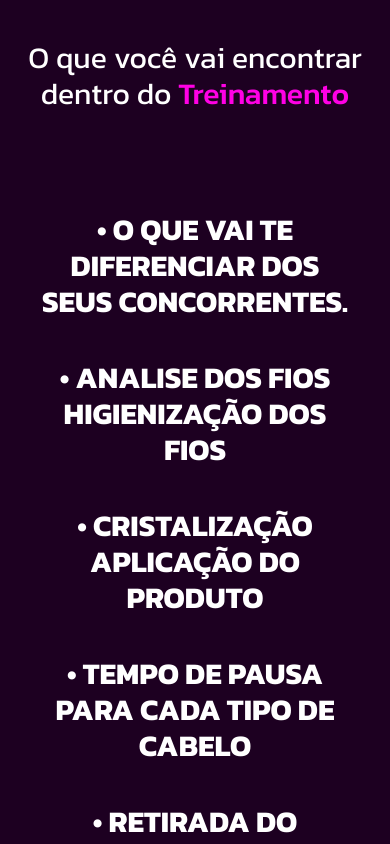
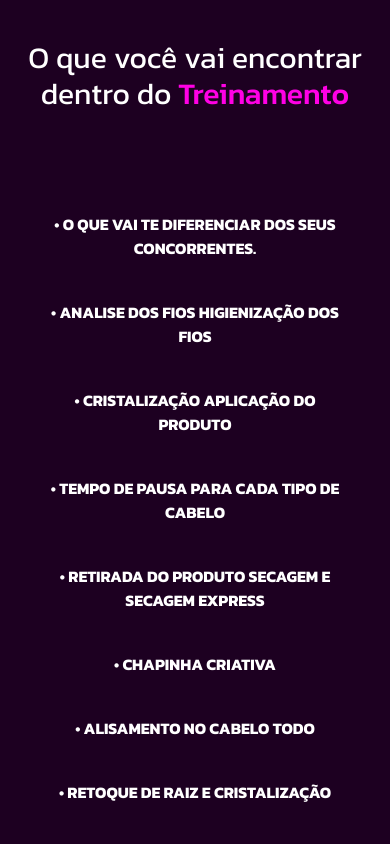
Before and after one commit to MarkOliv/lisopremium-sales, a Next.js app: page /components/Conteudos in a window 390 px wide. Shown: the top 844 px of the page. Built offline with nearby package versions, Linux system fonts and the light colour scheme.

Commit message:
resize somethings

```diff
--- a/pages/components/Conteudos.tsx
+++ b/pages/components/Conteudos.tsx
@@ -23,49 +23,49 @@ const Conteudos = (props: Props) => {
         <div id="texto" className="grid grid-cols-1 p-10">
           <p
             id="kanit"
-            className="text-3xl text-center my-5 md:text-left font-bold"
+            className="md:text-3xl text-center my-5 md:text-left font-bold"
           >
             • O QUE VAI TE DIFERENCIAR DOS SEUS CONCORRENTES.
           </p>
           <p
             id="kanit"
-            className="text-3xl text-center my-5 md:text-left font-bold"
+            className="md:text-3xl text-center my-5 md:text-left font-bold"
           >
             • ANALISE DOS FIOS HIGIENIZAÇÃO DOS FIOS
           </p>
           <p
             id="kanit"
-            className="text-3xl text-center my-5 md:text-left font-bold"
+            className="md:text-3xl text-center my-5 md:text-left font-bold"
           >
             • CRISTALIZAÇÃO APLICAÇÃO DO PRODUTO
           </p>
           <p
             id="kanit"
-            className="text-3xl text-center my-5 md:text-left font-bold"
+            className="md:text-3xl text-center my-5 md:text-left font-bold"
           >
             • TEMPO DE PAUSA PARA CADA TIPO DE CABELO
           </p>
           <p
             id="kanit"
-            className="text-3xl text-center my-5 md:text-left font-bold"
+            className="md:text-3xl text-center my-5 md:text-left font-bold"
           >
             • RETIRADA DO PRODUTO SECAGEM E SECAGEM EXPRESS
           </p>
           <p
             id="kanit"
-            className="text-3xl text-center my-5 md:text-left font-bold"
+            className="md:text-3xl text-center my-5 md:text-left font-bold"
           >
             • CHAPINHA CRIATIVA
           </p>
           <p
             id="kanit"
-            className="text-3xl text-center my-5 md:text-left font-bold"
+            className="md:text-3xl text-center my-5 md:text-left font-bold"
           >
             • ALISAMENTO NO CABELO TODO
           </p>
           <p
             id="kanit"
-            className="text-3xl text-center my-5 md:text-left font-bold"
+            className="md:text-3xl text-center my-5 md:text-left font-bold"
           >
             • RETOQUE DE RAIZ E CRISTALIZAÇÃO
           </p>
--- a/pages/components/Oferta.tsx
+++ b/pages/components/Oferta.tsx
@@ -9,7 +9,7 @@ const Oferta = () => {
   return (
     <div id="part3" className="container mx-auto">
       <div className="flex flex-wrap justify-center md:mb-32 p-5 md:p-0">
-        <div className="w-[800px] mt-5">
+        <div className="w-[800px] mt-5 p-40">
           <Image src={oferta} alt="oferta" />
         </div>
         <div className="flex lg:justify-center justify-center px-10 w-full">
@@ -17,7 +17,7 @@ const Oferta = () => {
             target="_blank"
             href="https://go.hotmart.com/P84169592I?ap=3ec1"
             id="kanit"
-            className="rounded-3xl md:px-14 px-10 py-5 bg-gradient-to-r from-[#c368d1] to-[#ff00e5] md:text-7xl text-3xl font-semibold md:mt-3 mt-14 text-center hover:brightness-75"
+            className="rounded-3xl md:px-5 px-10 py-5 bg-gradient-to-r from-[#c368d1] to-[#ff00e5] md:text-5xl text-3xl font-semibold md:mt-3 mt-14 text-center hover:brightness-75"
           >
             APROVEITAR OFERTA
           </a>
--- a/pages/components/Questionamentos.tsx
+++ b/pages/components/Questionamentos.tsx
@@ -18,9 +18,9 @@ const Questionamentos = (props: Props) => {
         </h1>
       </div>
       <div className="grid grid-cols-1 grid-rows-4 md:px-20 px-5">
-        <div className="flex flex-wrap md:flex-nowrap my-10 md:justify-start justify-center ">
+        <div className="flex flex-wrap md:flex-nowrap md:my-10 md:justify-start justify-center ">
           <div className="flex justify-center w-full md:w-auto">
-            <div className="flex justify-center items-center h-32 w-32 rounded-full bg-gradient-to-t from-[#C368D1] to-[#FF00E5] m-5">
+            <div className="flex justify-center items-center h-28 w-28 md:h-32 md:w-32 rounded-full bg-gradient-to-t from-[#C368D1] to-[#FF00E5] m-5">
               <span id="kanit" className="text-6xl font-bold ">
                 ?
               </span>
@@ -28,7 +28,7 @@ const Questionamentos = (props: Props) => {
           </div>
           <h1
             id="kanit"
-            className="w-[800px] flex justify-center items-center text-center md:text-left md:text-2xl lg:text-3xl"
+            className="-mt-40 md:mt-0 w-[800px] flex justify-center items-center text-center md:text-left md:text-2xl lg:text-3xl"
           >
             Fica aí gastando horrores em produtos caros e mesmo assim os seus
             ALISAMENTOS não ficam perfeitos?
@@ -44,7 +44,7 @@ const Questionamentos = (props: Props) => {
           </div>
           <h1
             id="kanit"
-            className="w-[800px] flex justify-center items-center text-center md:text-2xl text-center lg:text-3xl md:text-right"
+            className="-mt-40 md:mt-0 w-[800px] flex justify-center items-center text-center md:text-2xl text-center lg:text-3xl md:text-right"
           >
             Não sabe qual tempo de pausa do produto para cada espessura de fio
             de cabelo?
--- a/pages/components/Treinamento.tsx
+++ b/pages/components/Treinamento.tsx
@@ -29,7 +29,7 @@ const Treinamento = () => {
           PROGRESSIVA{" "}
         </h3>
       </div>
-      <div className="grid grid-cols-1 md:grid-cols-3 p-5 md:p-28 gap-12">
+      <div className="grid grid-cols-1 md:grid-cols-3 p-20 md:p-28 gap-12">
         <div>
           <Image src={cabelo01} alt="cabelo01" />
         </div>
--- a/pages/index.tsx
+++ b/pages/index.tsx
@@ -45,7 +45,6 @@ export default function Home() {
       <Oferta />
       <Questionamentos />
       <ParaQuem />
-      <Garantia />
       <Conteudos />
       <Perguntas />
       <Garantia />
```
